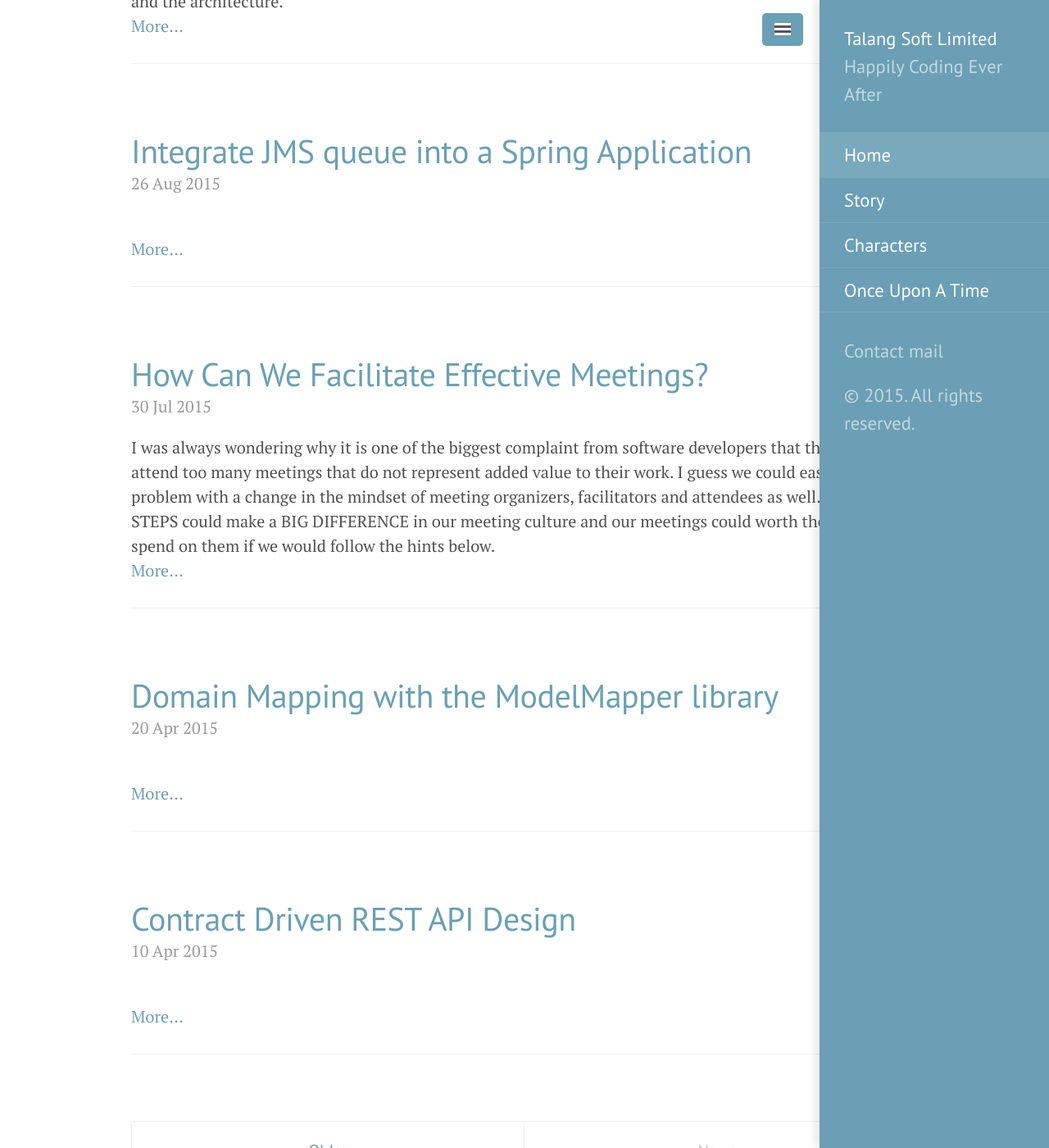
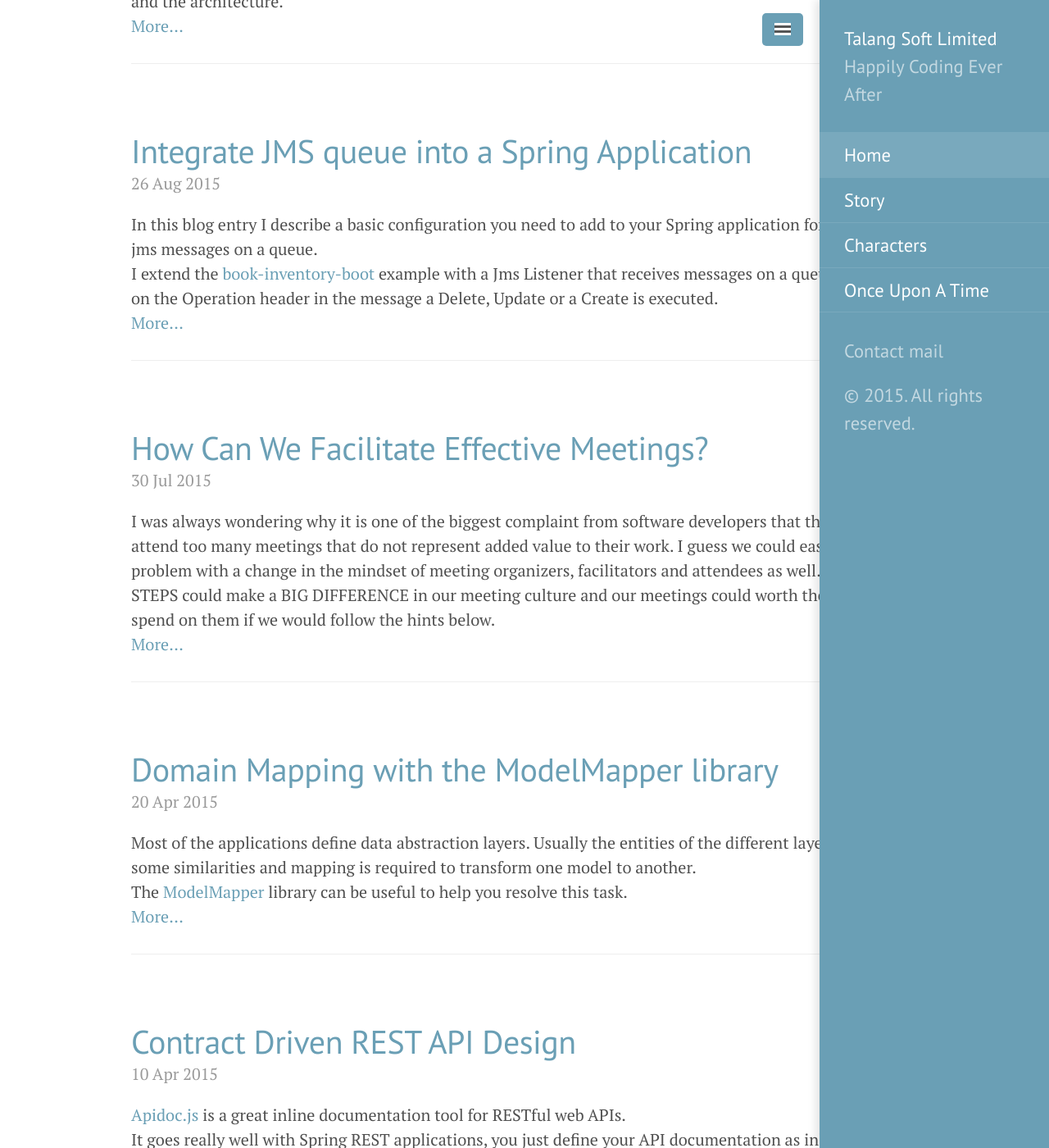
Before and after one commit to talangsoft/talangsoft.github.io, a Jekyll site: the page built from index.html, in a window 1280 px wide and 1400 px high, scrolled down 407 px. Shown: the whole window at 82% size. Built offline with Jekyll 4.4.1, drawn with Linux system fonts in a browser that asks for light colours; the list of posts is cut into pages by our own code; some of the changed text lies outside the part shown.

Commit message:
add short description to blog posts

```diff
--- a/_posts/2015-04-10-contract-driven-rest-api-design.md
+++ b/_posts/2015-04-10-contract-driven-rest-api-design.md
@@ -6,6 +6,11 @@ tags:
 - rest
 - contract driven
 - restapi
+
+description: '<a href="http://apidocjs.com/" target="_blank">Apidoc.js</a> is a great inline documentation tool for RESTful web APIs.<br/>
+             It goes really well with Spring REST applications, you just define your API documentation as inline comments in your classes
+             and execute the <b>apidoc</b> command to parse the source files
+             and generate a static HTML documentation out of them.'
 
 ---
 
--- a/_posts/2015-04-20-domain_mapping_with_modelmapper.md
+++ b/_posts/2015-04-20-domain_mapping_with_modelmapper.md
@@ -5,6 +5,12 @@ title: Domain Mapping with the ModelMapper library
 tags:
 - mapping
 - modelmapper
+
+description:  'Most of the applications define data abstraction layers. Usually
+               the entities of the different layers show some similarities and mapping is required to transform
+               one model to another. <br/>
+               The <a href="http://modelmapper.org/" target="_blank">ModelMapper</a> library
+               can be useful to help you resolve this task.'
 
 ---
 
--- a/_posts/2015-08-26-integrate-jms-queue-into-spring-app.md
+++ b/_posts/2015-08-26-integrate-jms-queue-into-spring-app.md
@@ -5,6 +5,12 @@ title: Integrate JMS queue into a Spring Application
 tags:
 - spring boot
 - jms queue
+
+description: 'In this blog entry I describe a basic configuration you need to add to your Spring application for listening to jms messages on a queue.<br/>
+              I extend the <a href="https://github.com/tamaslang/book-inventory-boot" target="_blank">book-inventory-boot</a> example with a Jms Listener
+              that receives messages on a queue and based on the Operation header in the message a Delete, Update or a Create is executed.'
+
+
 ---
 
 ### Introduction
```
Also changed, not shown: _posts/2015-02-21-module_architecture.md (+5 -0 lines), _posts/2015-02-25-fizzbuzzed.md (+3 -0 lines), _posts/2015-03-02-bdd-spring-restapi.md (+4 -0 lines).
